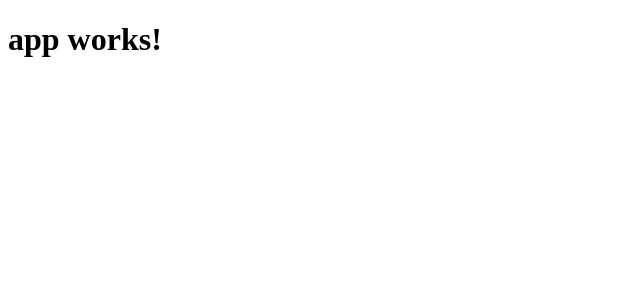
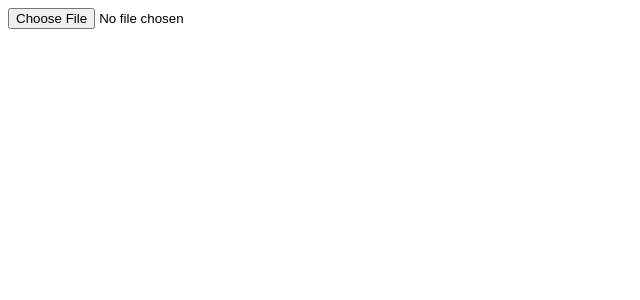
Before and after one commit to willemchua/test-camera, an Angular app: page / in a window 1280 px wide. Shown: the top 300 px of the page, without its empty margins (0-640 px from the left). Built offline with nearby package versions, Linux system fonts and the light colour scheme.

Commit message:
changed html to include file input

```diff
--- a/src/app/app.component.html
+++ b/src/app/app.component.html
@@ -1,4 +1,2 @@
-<h1>
-  {{title}}
-</h1>
+<input type = "file" accept="image/*" capture="camera"/>
 <router-outlet></router-outlet>
```
